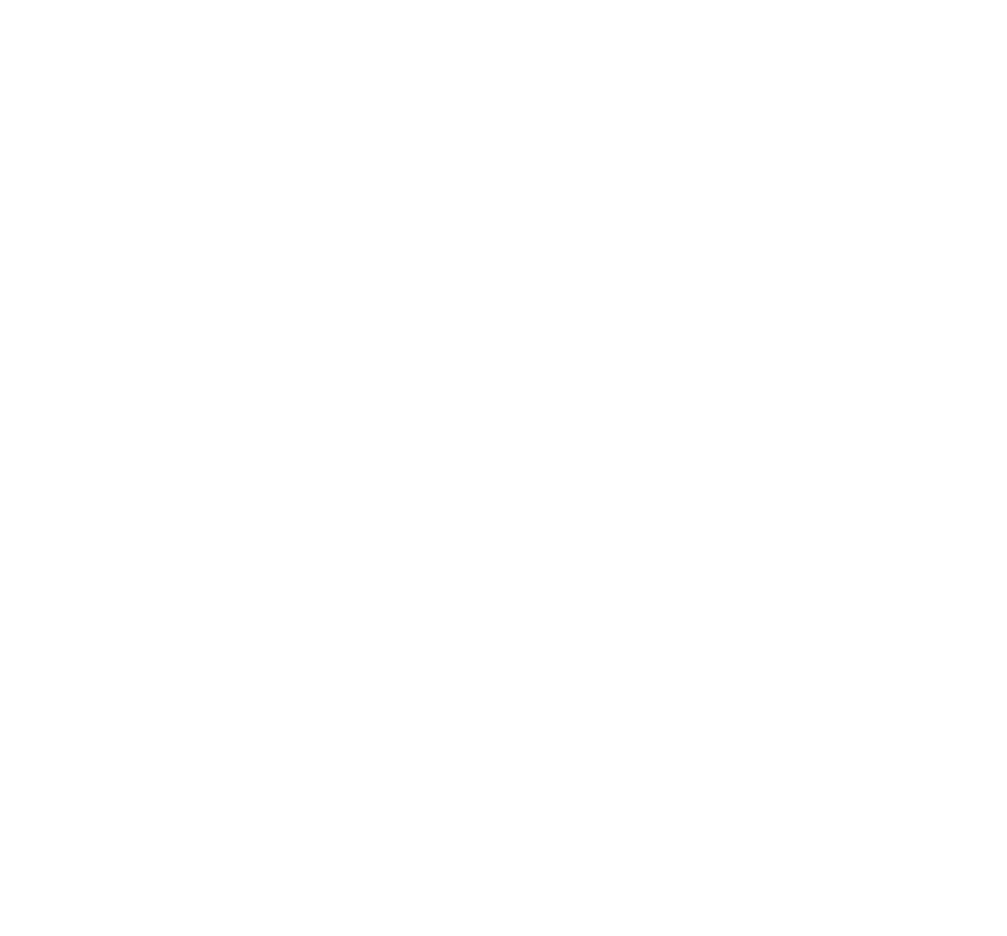
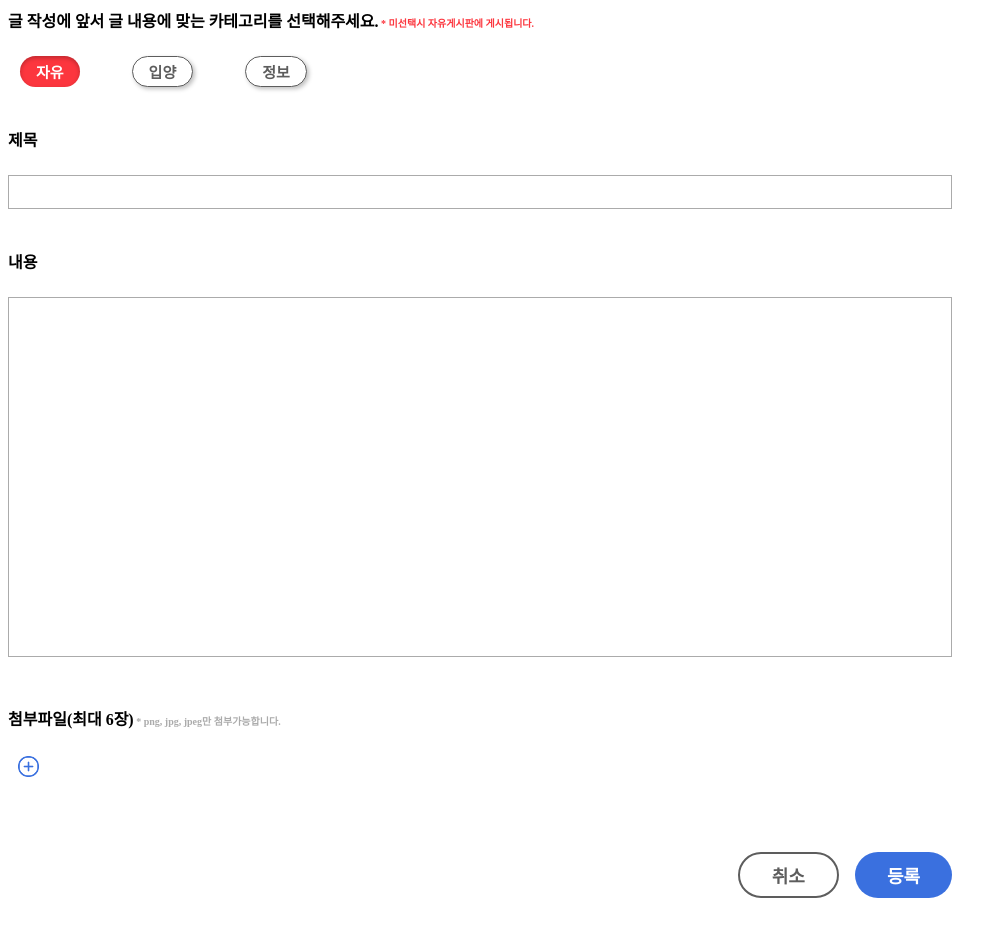
Before and after one commit to Lucky-Vicky-PetHarmony/Frontend, a React (Create React App) app in the folder petharmony/: page /board/edit-post in a window 1280 px wide. Before the commit this address had no page. Shown: the part 200-1136 px from the top of the page, without its empty margins (0-1007 px from the left). Before the commit the page ends 800 px from the top, so only its background shows below. Built offline with nearby package versions, Linux system fonts and the light colour scheme.

Commit message:
feat: 수정한 게시물 서버랑 통신
게시물 작성폼 사용하여 수정모드일때 데이터만 넣어줌.

```diff
--- a/petharmony/src/App.js
+++ b/petharmony/src/App.js
@@ -16,8 +16,9 @@ function App() {
         <Route path="/join" element={<JoinModal />} />
         <Route path="/find-account" element={<FindAccount />} />
         <Route path="/board/list" element={<BoardList />} />
-        <Route path="/Board/view/:boardId" element={<BoardView />} />
-        <Route path="/Board/post" element={<BoardPost />} />
+        <Route path="/board/view/:boardId" element={<BoardView />} />
+        <Route path="/board/post" element={<BoardPost />} />
+        <Route path="/board/edit-post" element={<BoardPost />} />
       </Routes>
     </Router>
   );
--- a/petharmony/src/board/component/BoardPost/BoardPost.jsx
+++ b/petharmony/src/board/component/BoardPost/BoardPost.jsx
@@ -4,18 +4,33 @@ import BoardPostCategory from "./BoardPostCategory";
 import BoardPostContent from "./BoardPostContent";
 import BoardPostFile from './BoardPostFile';
 import BoardPostWarningMsg from '../../asset/BoardPostWarningMsg.png'
-import { useNavigate } from 'react-router-dom';
+import { useNavigate, useLocation } from 'react-router-dom';
 import axios from "axios";
 
 
 const BoardPost = () => {
     const formData = new FormData();
     const nav = useNavigate();
+    const location = useLocation();
+    const isEdit = location.state?.isEdit || false; // 수정모드 || 작성모드
+    const board = location.state?.boardData || {};
 
-    const [category, setCategory] = useState("");
-    const [title, setTitle] = useState("");
-    const [content, setContent] = useState("");
+    const [category, setCategory] = useState(isEdit ? board.category : "");
+    const [title, setTitle] = useState(isEdit ? board.title : "");
+    const [content, setContent] = useState(isEdit ? board.content : "");
     const [files, setFiles] = useState([]);
+
+    // 게시글 수정에서 필요한 삭제할 이미지번호 배열
+    const [deleteImages, setDeleteImages] = useState([]);
+
+    useEffect(() => {
+        if (isEdit) {
+            // 기존 데이터를 폼에 설정
+            setCategory(board.category);
+            setTitle(board.title);
+            setContent(board.content);
+        }
+    }, [isEdit, board]);
 
     // 확인용 로그
     // useEffect(()=> {
@@ -54,15 +69,54 @@ const BoardPost = () => {
         }
     }
 
+    const handleBoardUpdateBtn = async () => {
+
+        formData.append('boardId', board.boardId);
+        formData.append('userId', 28); // 임시 사용자 ID
+        formData.append('title', title);
+        formData.append('content', content);
+        formData.append('category', category);
+
+        // 여러 개의 파일 추가
+        files.forEach((file, index) => {
+            formData.append('updateImages', file);
+        });
+
+        deleteImages.forEach((imageId) => {
+            formData.append('deleteImages', imageId);
+        });
+
+        try {
+            const response = await
+                axios
+                    .put(`http://localhost:8080/api/public/board/update`,
+                    formData);
+
+                    if(response.status === 200){
+                        alert(response.data);
+                        nav(`/board/view/${board.boardId}`, { state: { userId: 28 } }); // 수정된 게시물의 상세 페이지로 이동
+                    }else{
+                        alert("게시글 수정 실패")
+                    }
+
+        } catch (error) {
+            console.error("게시글 수정 중 오류 발생: ", error);
+            alert("게시글 수정 중 오류가 발생했습니다.");
+        }
+    }
+
     return (
         <div className="BP">
             <img className="BP_WarningMsg" src={BoardPostWarningMsg} alt="" />
-            <BoardPostCategory setCategory={setCategory}/>
-            <BoardPostContent setTitle={setTitle} setContent={setContent}/>
-            <BoardPostFile setFiles = {setFiles}/>
+            <BoardPostCategory setCategory={setCategory} category={category} isEdit={isEdit}/>
+            <BoardPostContent setTitle={setTitle} setContent={setContent} title={title} content={content}/>
+            <BoardPostFile setFiles = {setFiles} setDeleteImages={setDeleteImages} existingImages={board.images || []}/>
             <div className="BP_buttons">
                 <div className="BP_buttons_cancle" onClick={() => nav('/boardList')}>취소</div>
-                <div className="BP_buttons_post" onClick={() => handleBoardPostBtn()}>등록</div>
+                <div
+                    className="BP_buttons_post"
+                    onClick={() => isEdit ? handleBoardUpdateBtn() : handleBoardPostBtn()}
+                >{isEdit ? "수정" : "등록"}</div>
             </div>
         </div>
     );
--- a/petharmony/src/board/component/BoardPost/BoardPostCategory.jsx
+++ b/petharmony/src/board/component/BoardPost/BoardPostCategory.jsx
@@ -3,14 +3,14 @@ import '../../style/boardPost/BoardPostCategory.css';
 import BoardSelectBtn from '../boardList/BoardSelectBtn';
 
 
-const BoardPostCategory = ({setCategory}) => {
+const BoardPostCategory = ({setCategory, category, isEdit}) => {
 
     return (
         <div className="BPCategory">
             <p>글 작성에 앞서 글 내용에 맞는 카테고리를 선택해주세요.
-                <span> * 미선택시 자유게시판에 게시됩니다.</span>
+                {!isEdit && (<span> * 미선택시 자유게시판에 게시됩니다.</span>)}
             </p>
-            <BoardSelectBtn  mode={"post"} setCategory={setCategory}/>
+            <BoardSelectBtn  mode={isEdit?"edit":"post"} setCategory={setCategory} category={category}/>
         </div>
     );
 }
--- a/petharmony/src/board/component/BoardPost/BoardPostContent.jsx
+++ b/petharmony/src/board/component/BoardPost/BoardPostContent.jsx
@@ -2,7 +2,7 @@ import React from "react";
 import '../../style/boardPost/BoardPostContent.css';
 
 
-const BoardPostContent = ({setTitle, setContent}) => {
+const BoardPostContent = ({setTitle, setContent, title, content}) => {
     const handleTitleChange = (e) => {
         setTitle(e.target.value);
     };
@@ -15,11 +15,18 @@ const BoardPostContent = ({setTitle, setContent}) => {
         <div className="BPContent">
             <div className="BPC_title">
                 <p>제목</p>
-                <input type="text" onChange={handleTitleChange}/>
+                <input
+                    type="text"
+                    onChange={handleTitleChange}
+                    value={title}
+                    />
             </div>
             <div className="BPC_content">
                 <p>내용</p>
-                <textarea type="text" onChange={handleContentChange}/>
+                <textarea
+                    type="text"
+                    onChange={handleContentChange}
+                    value={content}/>
             </div>
         </div>
     );
--- a/petharmony/src/board/component/BoardPost/BoardPostFile.jsx
+++ b/petharmony/src/board/component/BoardPost/BoardPostFile.jsx
@@ -4,13 +4,19 @@ import plusImg from '../../asset/plus.png';
 import deleteImg from '../../asset/delete.png';
 
 
-const BoardPostFile = ({setFiles}) => {
+const BoardPostFile = ({setFiles, setDeleteImages, existingImages}) => {
     const [selectedFiles, setSelectedFiles] = useState([]); //선택한 파일 저장
+    const [displayImages, setDisplayImages] = useState(existingImages || []); // 기존 이미지와 선택한 파일을 함께 관리
     const fileInputRef = useRef(null); //파일추가하는 input요소를 가리킴
 
     useEffect(()=> {
         setFiles(selectedFiles);
     }, [selectedFiles]);
+
+    useEffect(() => {
+        //초기 렌더링시에 기존 이미지 표시
+        setDisplayImages(existingImages);
+    }, [existingImages])
 
     const handleFileChange = (event) => {
         const files = Array.from(event.target.files);
@@ -24,10 +30,22 @@ const BoardPostFile = ({setFiles}) => {
         }
 
         setSelectedFiles(prevFiles => [...prevFiles, ...files]);
+        setDisplayImages(prevImages => [...prevImages, ...files]);//추가된 파일도 화면에 표시
     };
 
     const handleFileDelete = (index) => {
-        setSelectedFiles(prevFiles => prevFiles.filter((_, i) => i !== index));
+        const fileToDelete = displayImages[index];
+
+        //기존 이미지에서 삭제되는 경우 삭제된 이미지 ID를 저장
+        if(fileToDelete.imageId){
+            setDeleteImages(prev => [...prev, fileToDelete.imageId]);
+        }
+
+        if(index < selectedFiles.length) {
+            setSelectedFiles(prevFiles => prevFiles.filter((_, i) => i !== index));
+        }
+
+        setDisplayImages(prevImages => prevImages.filter((_, i) => i !== index));
     };
 
     const handlePlusClick = () => {
@@ -47,9 +65,9 @@ const BoardPostFile = ({setFiles}) => {
                 첨부파일(최대 6장)<span> * png, jpg, jpeg만 첨부가능합니다.</span>
             </p>
             <div className="BPF_files">
-                {selectedFiles.map((file, index) => (
+                {displayImages.map((file, index) => (
                     <div key={index} className="BPF_Files_file">
-                        <p>{file.name}</p>
+                        <p>{file.name || file.imageName}</p>
                         <img
                             src={deleteImg}
                             alt=""
@@ -57,10 +75,12 @@ const BoardPostFile = ({setFiles}) => {
                     </div>
                 ))}
                 {/* 6개 이하일때만 */}
-                {selectedFiles.length<6 &&(<img
-                    src={plusImg}
-                    alt=""
-                    onClick={() => handlePlusClick()}/>)}
+                {selectedFiles.length<6 &&(
+                    <img
+                        src={plusImg}
+                        alt=""
+                        onClick={() => handlePlusClick()}/>
+                )}
             </div>
 
             {/* 이미지추가 */}
@@ -72,7 +92,6 @@ const BoardPostFile = ({setFiles}) => {
                 multiple
                 accept=".png, .jpg, .jpeg"
             />
-
         </div>
     );
 }
--- a/petharmony/src/board/component/boardList/BoardSelectBtn.jsx
+++ b/petharmony/src/board/component/boardList/BoardSelectBtn.jsx
@@ -1,14 +1,15 @@
 import React, { useState, useEffect } from "react";
 import '../../style/boardList/BoardSelectBtn.css'
 
-const BoardSelectBtn = ({mode, setCategory}) => {
-    const [activeBtn, setActiveBtn] = useState( mode === "post" ? "FREE" : "ALL");
+const BoardSelectBtn = ({mode, setCategory, category}) => {
+    const initialCategory = mode === "edit" && category ? category : (mode === "post" ? "FREE" : "ALL");
+    const [activeBtn, setActiveBtn] = useState(initialCategory);
 
     useEffect(() => {
         if(setCategory) {
             setCategory(activeBtn);
         }
-    }, [activeBtn]);
+    }, [activeBtn, setCategory, category]);
 
     const handleButtonClick = (buttonName) => {
         setActiveBtn(buttonName);
@@ -16,7 +17,8 @@ const BoardSelectBtn = ({mode, setCategory}) => {
 
     return (
         <div className="board_select_btn_group">
-            {mode!=="post" && (<button
+            {(mode!=="post" && mode!=="edit") && (
+            <button
                 className={`board_select_btn ${activeBtn === 'ALL' ? 'active all' : ''}`}
                 onClick={() => handleButtonClick("ALL")}>전체</button>)}
             <button
--- a/petharmony/src/board/component/boardView/BoardContent.jsx
+++ b/petharmony/src/board/component/boardView/BoardContent.jsx
@@ -7,10 +7,11 @@ import commImg from '../../asset/comment.png'
 import viewImg from '../../asset/view.png'
 import dogImg from '../../asset/dog.png'
 import sosImg from '../../asset/sos.png'
-
-
+import axios from "axios";
+import { useNavigate } from "react-router-dom";
 
 const BoardContent = ({board}) => {
+    const nav = useNavigate();
     const loggedInUserId = 28; // 로그인한 사용자 ID
 
     const [pin, setPin] = useState(false);
@@ -31,6 +32,35 @@ const BoardContent = ({board}) => {
                 return ""; // 추가적인 케이스가 없을 때 반환될 기본 값
         }
     }
+
+    // 게시물 삭제
+    const boardDelete = async () => {
+        try {
+            const response = await
+                axios.delete(`http://localhost:8080/api/public/board/delete`,
+                    {
+                        params: {
+                            boardId: board.boardId,
+                            userId: loggedInUserId
+                        }
+                    });
+
+                    if (response.status === 200){
+                        alert(`[ ${board.title} ] 게시물이 삭제되었습니다.`);
+                        nav("/board/list");
+                    } else{
+                        alert("게시물 삭제에 실패했습니다.");
+                    }
+        } catch (error) {
+            console.error("게시물 삭제 중 오류 발생: ", error);
+            alert("게시물 삭제 중 오류가 발생했습니다.");
+        }
+    }
+
+    //게시글 수정 페이지로 이동
+    const handleEditClick = () => {
+        nav('/board/edit-post', { state: { isEdit: true, boardData: board } });
+    };
 
     return (
         <div className="board_content">
@@ -86,9 +116,9 @@ const BoardContent = ({board}) => {
                 타인 게시물 : 신고버튼 */}
             {board.userId === loggedInUserId ? (
                 <div className="bc_7">
-                    <p>수정</p>
+                    <p onClick={handleEditClick}>수정</p>
                     |
-                    <p>삭제</p>
+                    <p onClick={boardDelete}>삭제</p>
                 </div>
             ) : (
                 <div className="bc_6">
--- a/petharmony/src/board/component/boardView/BoardView.jsx
+++ b/petharmony/src/board/component/boardView/BoardView.jsx
@@ -38,7 +38,7 @@ const BoardView = () => {
     return (
         <div className="BoardView">
             {boardData ? (<>
-                <BoardContent board={boardData} />
+                <BoardContent board={boardData} updateBoard={fetchBoardData}/>
                 <BoardCommentInput boardId={boardId} userId={userId}  onCommentSubmit={fetchBoardData} />
                 {boardData.commentList.map(comment => (
                     <BoardComment
```
